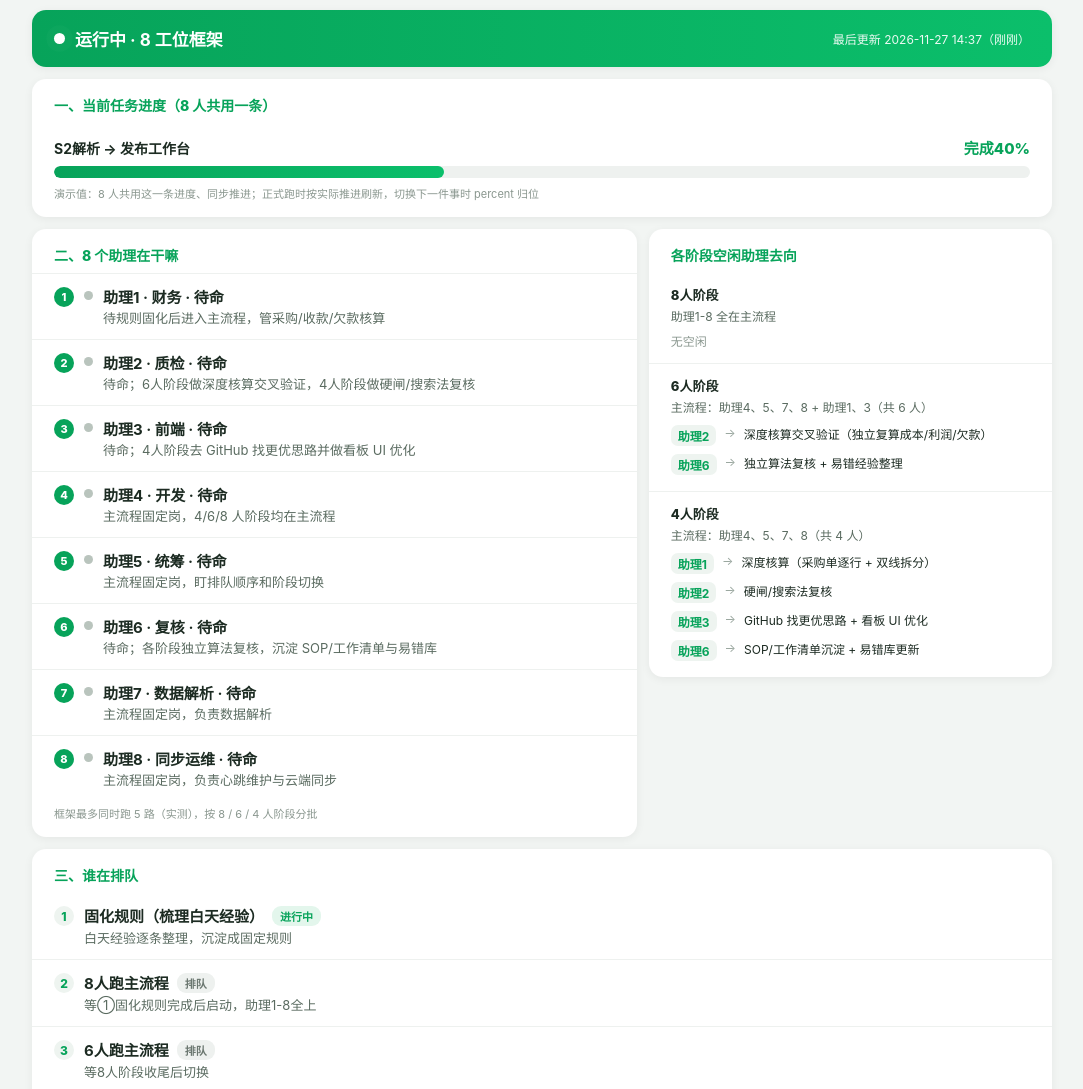
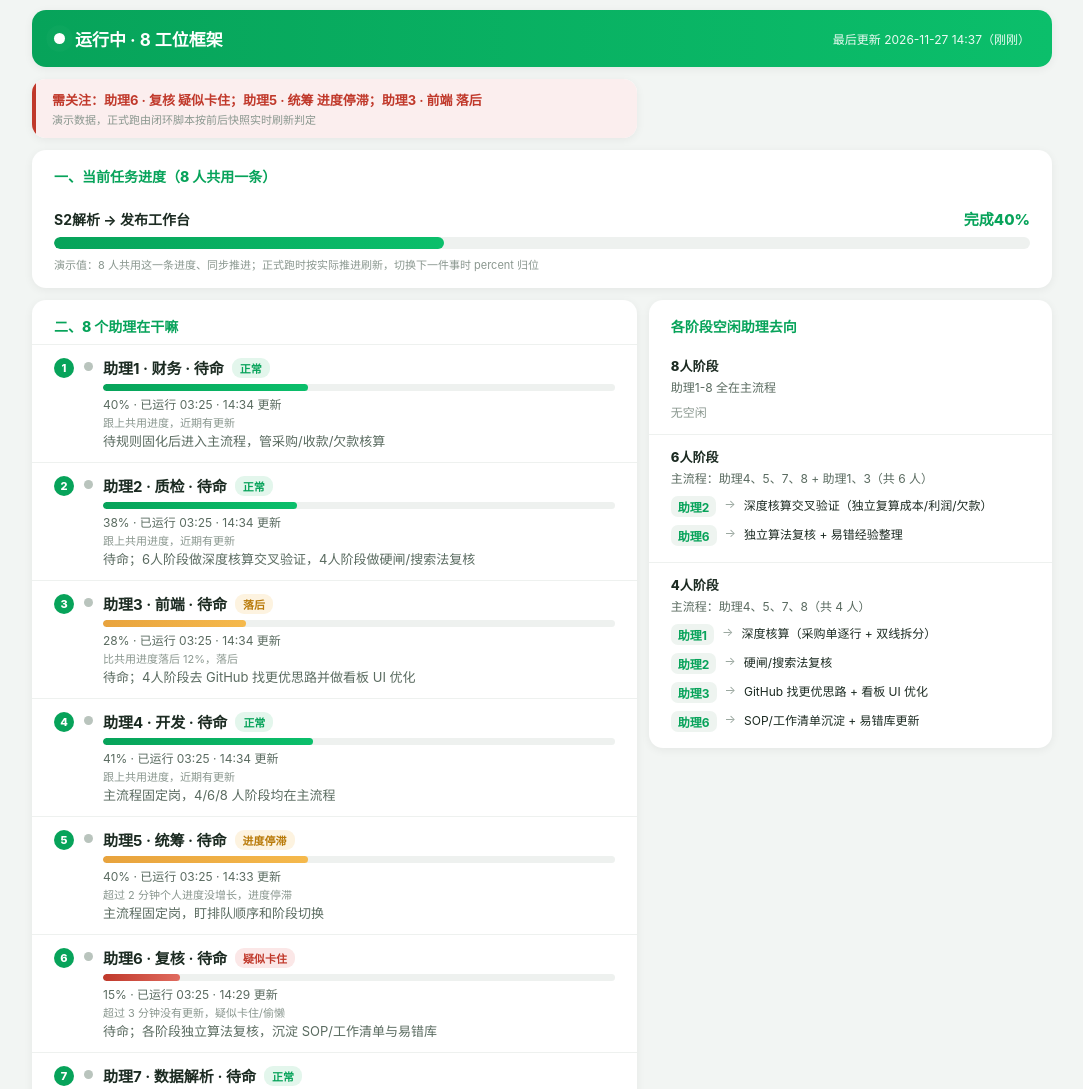
Before and after one commit to charlesgu-Coder/doubao-1122-workbench, a plain HTML site: page monitor.html in a window 1280 px wide. Shown: the top 1089 px of the page, without its empty margins (98-1181 px from the left). Drawn offline with Linux system fonts and the light colour scheme.

Commit message:
sync: 本地工作台同步 2026-11-27 14:38:17

```diff
--- a/monitor.html
+++ b/monitor.html
@@ -193,13 +193,39 @@ function renderQueue(list){
   document.getElementById("queue").innerHTML=h;
 }
 
+function renderAlert(unhealthy){
+  var card=document.getElementById("alertCard");
+  if(!unhealthy||!unhealthy.length){card.style.display="none";return;}
+  var order={stuck:0,stalled:1,lagging:2};
+  unhealthy.sort(function(x,y){return order[x.health]-order[y.health];});
+  var hasStuck=unhealthy.some(function(x){return x.health==="stuck";});
+  document.getElementById("alertIn").className="alert-in"+(hasStuck?"":" warn");
+  var parts=unhealthy.map(function(x){
+    var hp=HEALTH_MAP[x.health]||HEALTH_MAP.normal;
+    return esc(x.name)+" "+hp.label;
+  });
+  document.getElementById("alertText").textContent="需关注："+parts.join("；");
+  document.getElementById("alertSub").textContent="演示数据，正式跑由闭环脚本按前后快照实时刷新判定";
+  card.style.display="";
+}
+
 function renderAssistants(list){
-  var h="";
+  var h="", unhealthy=[];
   (list||[]).forEach(function(a,i){
-    var run = (a.state==="运行"||a.state==="运行中"||a.state==="进行中");
-    h+='<div class="a"><span class="num">'+(i+1)+'</span><span class="s '+(run?"run":"wait")+'"></span><div><div class="n">'+esc(a.name)+' · '+esc(a.state||"待命")+'</div><div class="d">'+esc(a.doing)+'</div></div></div>';
+    var hp=HEALTH_MAP[a.health]||HEALTH_MAP.normal;
+    var pct=Math.max(0,Math.min(100,Number(a.percent)||0));
+    var run=(a.state==="运行"||a.state==="运行中"||a.state==="进行中");
+    if(a.health && a.health!=="normal"){ unhealthy.push({name:a.name, health:a.health, note:a.healthNote||""}); }
+    h+='<div class="a"><span class="num">'+(i+1)+'</span><span class="s '+(run?"run":"wait")+'"></span>'
+      +'<div class="body"><div class="nrow"><span class="n">'+esc(a.name)+' · '+esc(a.state||"待命")+'</span>'
+      +'<span class="badge '+hp.cls+'">'+hp.label+'</span></div>'
+      +'<div class="mini"><div class="mini-fill '+hp.fill+'" style="width:'+pct+'%"></div></div>'
+      +'<div class="meta">'+pct+'% · 已运行 '+fmtElapsed(a.elapsedSec)+' · '+minuteOf(a.lastUpdate)+' 更新</div>'
+      +(a.healthNote?'<div class="anote">'+esc(a.healthNote)+'</div>':'')
+      +'<div class="d">'+esc(a.doing)+'</div></div></div>';
   });
   document.getElementById("assistants").innerHTML=h;
+  renderAlert(unhealthy);
 }
 
 function renderIdle(idle){
```
